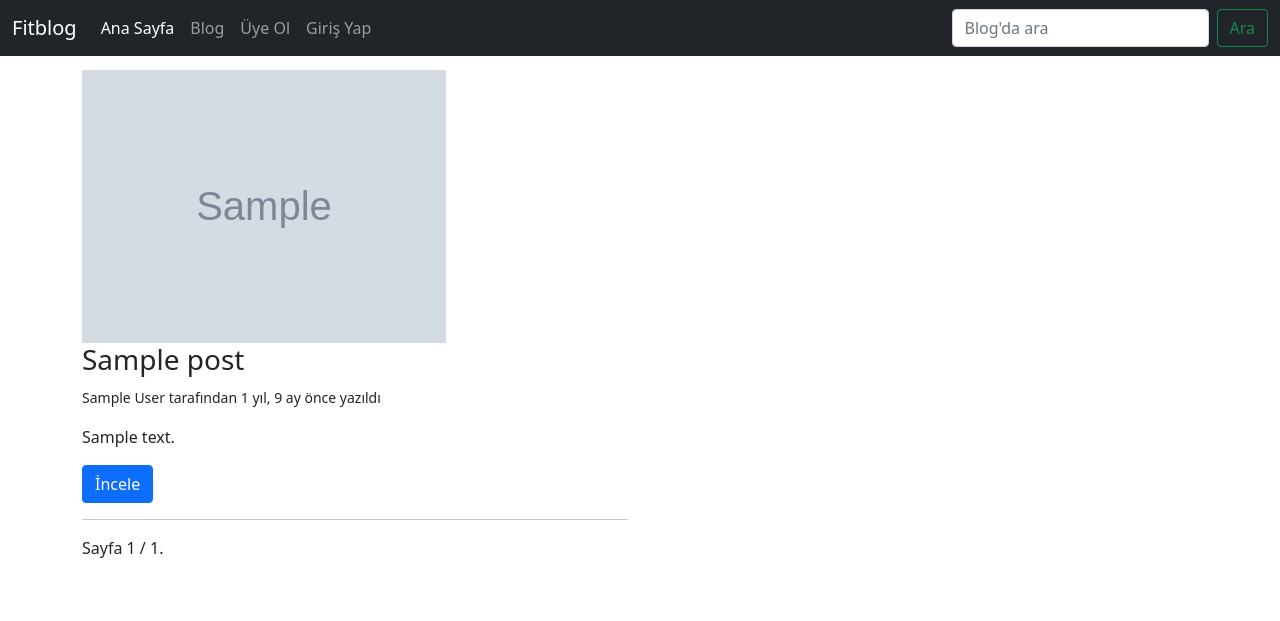
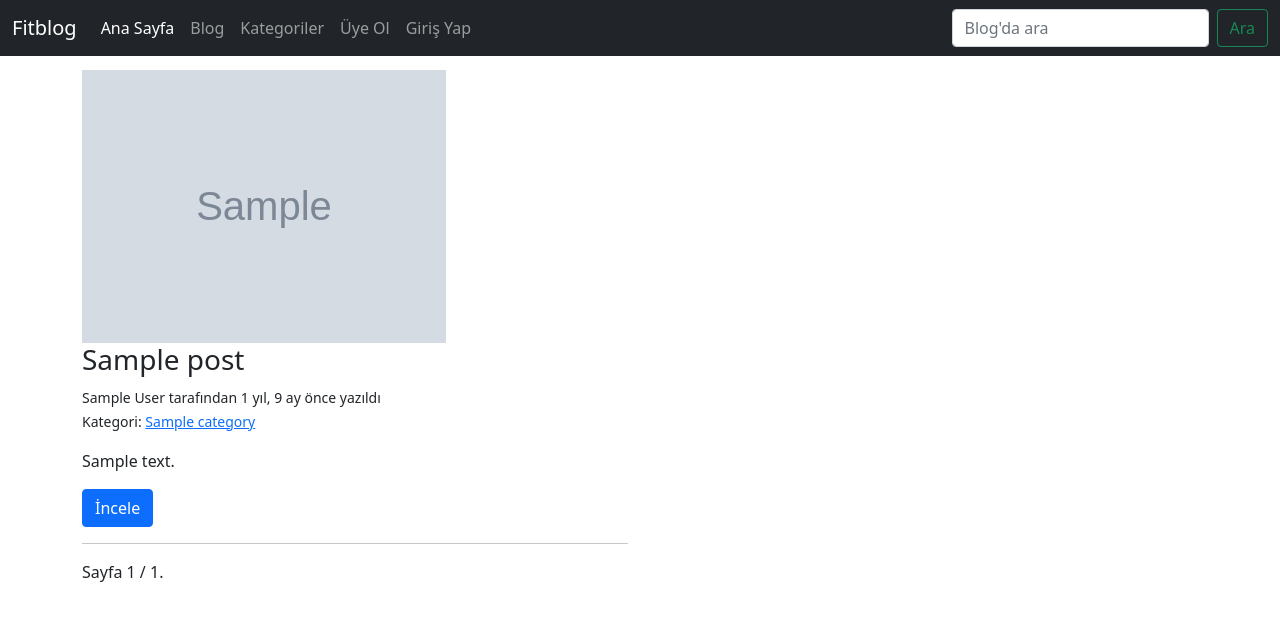
Before and after one commit to huseyin-yildiz/Fitness-Trainer-Finding-Website, a Django app: page /post/index/ in a window 1280 px wide. Shown: the top 621 px of the page. Run offline with Django 3.2, Linux system fonts and the light colour scheme; tables that the repository leaves empty hold one stand-in row (values such as "Sample post"); grey boxes marked "Sample" are stand-in pictures; some libraries are stand-ins or nearby versions.

Commit message:
Post categories added
Post categories added

```diff
--- a/post/forms.py
+++ b/post/forms.py
@@ -7,6 +7,7 @@ class PostForm(forms.ModelForm):
         model = Post
         fields = [
             'title',
+            'category',
             'content',
             'image',
         ]
--- a/post/models.py
+++ b/post/models.py
@@ -12,6 +12,7 @@ class Post(models.Model):
     publishing_date = models.DateTimeField(verbose_name='Yayımlanma Tarihi', auto_now_add=True)
     image = models.ImageField(null=True, blank=True)
     slug = models.SlugField(unique=True, editable=False, max_length=130)
+    category = models.ForeignKey('post.Category', on_delete=models.CASCADE, related_name='posts', verbose_name='Kategori')
 
     def __str__(self):
         return self.title
@@ -58,3 +59,25 @@ class Comment(models.Model):
 
     def __str__(self):
         return self.content
+
+class Category(models.Model):
+    name = models.CharField(max_length=255)
+    slug = models.SlugField(unique=True, editable=False, max_length=130)
+
+    def get_unique_slug(self):
+        slug = slugify(self.name.replace('ı', 'i'))
+        unique_slug = slug
+        counter = 1
+        while Category.objects.filter(slug=unique_slug).exists():
+            unique_slug = '{}-{}'.format(slug, counter)
+            counter += 1
+        return unique_slug
+
+    def save(self, *args, **kwargs):
+        self.slug = self.get_unique_slug()
+        return super(Category, self).save(*args, **kwargs)
+
+
+
+    def __str__(self):
+        return self.name
--- a/post/urls.py
+++ b/post/urls.py
@@ -6,6 +6,7 @@ app_name = 'post'
 urlpatterns = [
     path('index/', post_index, name='index'),
     path('create/', post_create, name='create'),
+    path('categories/', category_view, name='categories'),
     re_path(r'^(?P<slug>[\w-]+)/$', post_detail, name='detail'),
     re_path(r'^(?P<slug>[\w-]+)/update/$', post_update, name='update'),
     re_path(r'^(?P<slug>[\w-]+)/delete/', post_delete, name='delete'),
--- a/post/views.py
+++ b/post/views.py
@@ -1,5 +1,5 @@
 from django.shortcuts import render, HttpResponse, get_object_or_404, HttpResponseRedirect, redirect, Http404
-from .models import Post
+from .models import Post, Category
 from .forms import PostForm, CommentForm
 from django.contrib import messages
 from django.utils.text import slugify
@@ -10,6 +10,7 @@ from django.db.models import Q
 def post_index(request):
     post_list = Post.objects.all()
     query = request.GET.get('q')
+    category = request.GET.get('kategori')
 
     if query:
         post_list = post_list.filter(
@@ -18,6 +19,9 @@ def post_index(request):
             Q(user__first_name__icontains=query) |
             Q(user__last_name__icontains=query)
         ).distinct()
+    elif category:
+        post_list = post_list.filter(category__slug__icontains=category)
+
 
     paginator = Paginator(post_list, 5)  # Show 5 posts per page.
 
@@ -32,6 +36,12 @@ def post_index(request):
         posts = paginator.get_page(paginator.num_pages)
 
     return render(request, 'post/index.html', {'posts': posts})
+
+
+def category_view(request):
+    category_list = Category.objects.all()
+
+    return render(request, 'post/category.html', {'category_list': category_list})
 
 def post_detail(request, slug):
     post = get_object_or_404(Post, slug=slug)
--- a/templates/header.html
+++ b/templates/header.html
@@ -11,6 +11,9 @@
         </li>
         <li class="nav-item">
           <a class="nav-link" href="{% url 'post:index' %}">Blog</a>
+        </li>
+        <li class="nav-item">
+          <a class="nav-link" href="{% url 'post:categories' %}">Kategoriler</a>
         </li>
         {% if request.user.is_authenticated %}
         <li class="nav-item">
--- a/templates/home.html
+++ b/templates/home.html
@@ -7,6 +7,7 @@
     <div class="container-fluid">
         Hoşgeldiniz, {{ request.user.get_full_name }} <br/>
         Bu sayfa boş
+
     </div>
 
 {% endblock %}
--- a/templates/post/detail.html
+++ b/templates/post/detail.html
@@ -15,6 +15,8 @@
                             </div>
                             <h3>{{ post.title }}</h3>
                             <small>{{ post.user.get_full_name }} tarafından {{ post.publishing_date|timesince }} önce yazıldı</small>
+                            <br/>
+                            <small>Kategori: <a href="{% url 'post:index' %}?kategori={{post.category.slug}} ">{{post.category.name}}</a> </small>
                             <p>{{ post.content|safe|linebreaks }}</p>
                             <p>
                                 <a href="{{ post.get_absolute_url }}" class="btn btn-primary" role="button">İncele</a>
--- a/templates/post/index.html
+++ b/templates/post/index.html
@@ -15,6 +15,8 @@
                             </div>
                             <h3>{{ post.title }}</h3>
                             <small>{{ post.user.get_full_name }} tarafından {{ post.publishing_date|timesince }} önce yazıldı</small>
+                            <br/>
+                            <small>Kategori: <a href="{% url 'post:index' %}?kategori={{post.category.slug}} ">{{post.category.name}}</a> </small>
                             <p>{{ post.content|safe|linebreaks|truncatechars:150 }}</p>
                             <p>
                                 <a href="{{ post.get_absolute_url }}" class="btn btn-primary" role="button">İncele</a>
@@ -36,13 +38,13 @@
                 <div class="pagination">
                     <span class="step-links">
                         {% if posts.has_previous %}
-                        <a href="?sayfa={{ posts.previous_page_number }}{% if request.GET.q %}&q={{ request.GET.q }}{% endif %}">önceki</a>
+                        <a href="?sayfa={{ posts.previous_page_number }}{% if request.GET.q %}&q={{ request.GET.q }}{% endif %}{% if request.GET.kategori %}&kategori={{ request.GET.kategori }}{% endif %}">önceki</a>
                         {% endif %}
                         <span class="current">
                             Sayfa {{ posts.number }} / {{ posts.paginator.num_pages }}.
                         </span>
                         {% if posts.has_next %}
-                        <a href="?sayfa={{ posts.next_page_number }}{% if request.GET.q %}&q={{ request.GET.q }}{% endif %}">sonraki</a>
+                        <a href="?sayfa={{ posts.next_page_number }}{% if request.GET.q %}&q={{ request.GET.q }}{% endif %}{% if request.GET.kategori %}&kategori={{ request.GET.kategori }}{% endif %}">sonraki</a>
                         {% endif %}
                     </span>
                 </div>
```
Also changed, not shown: home/views.py (+1 -13 lines), post/admin.py (+11 -12 lines), templates/post/category.html (added, +22 -0 lines), post/migrations/0007_auto_20211027_1320.py (added), post/migrations/0008_category_slug.py (added).
